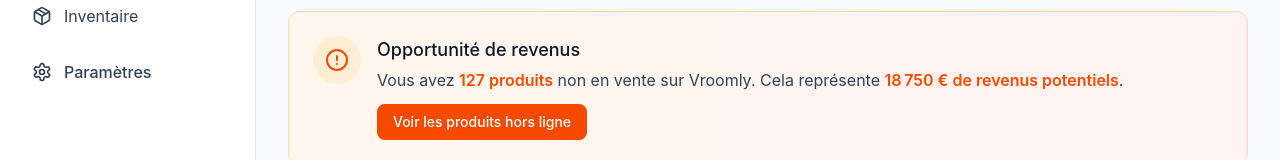
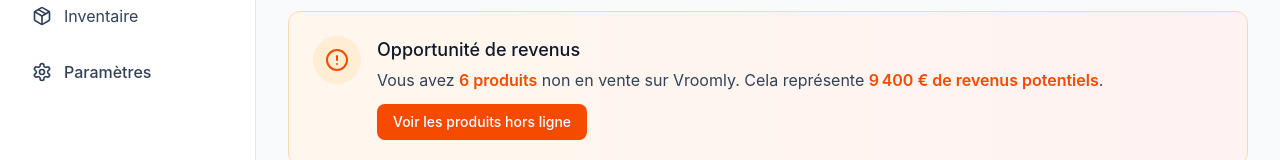
Before and after one commit to rylls/maquetteclient, a React (Vite) app: page / in a window 1280 px wide. Shown: the part 169-329 px from the top of the page. Built offline with nearby package versions, Linux system fonts and the light colour scheme.

Commit message:
Update Dashboard.tsx

```diff
--- a/src/app/components/Dashboard.tsx
+++ b/src/app/components/Dashboard.tsx
@@ -26,8 +26,8 @@ export function Dashboard() {
   const navigate = useNavigate();
 
   // Données pour les produits non en ligne
-  const offlineProducts = 127;
-  const potentialRevenue = 18750;
+  const offlineProducts = 6;
+  const potentialRevenue = 9400;
 
   return (
     <div className="space-y-6">
```
